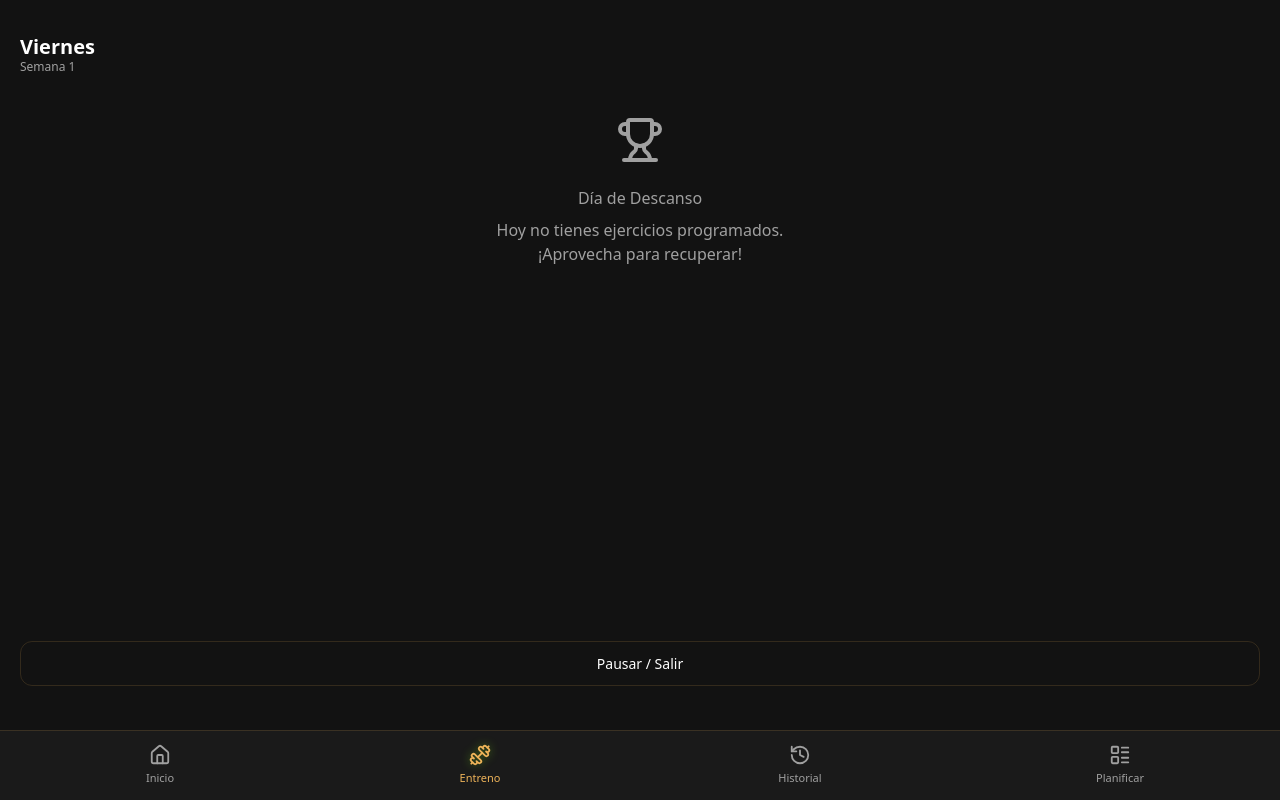
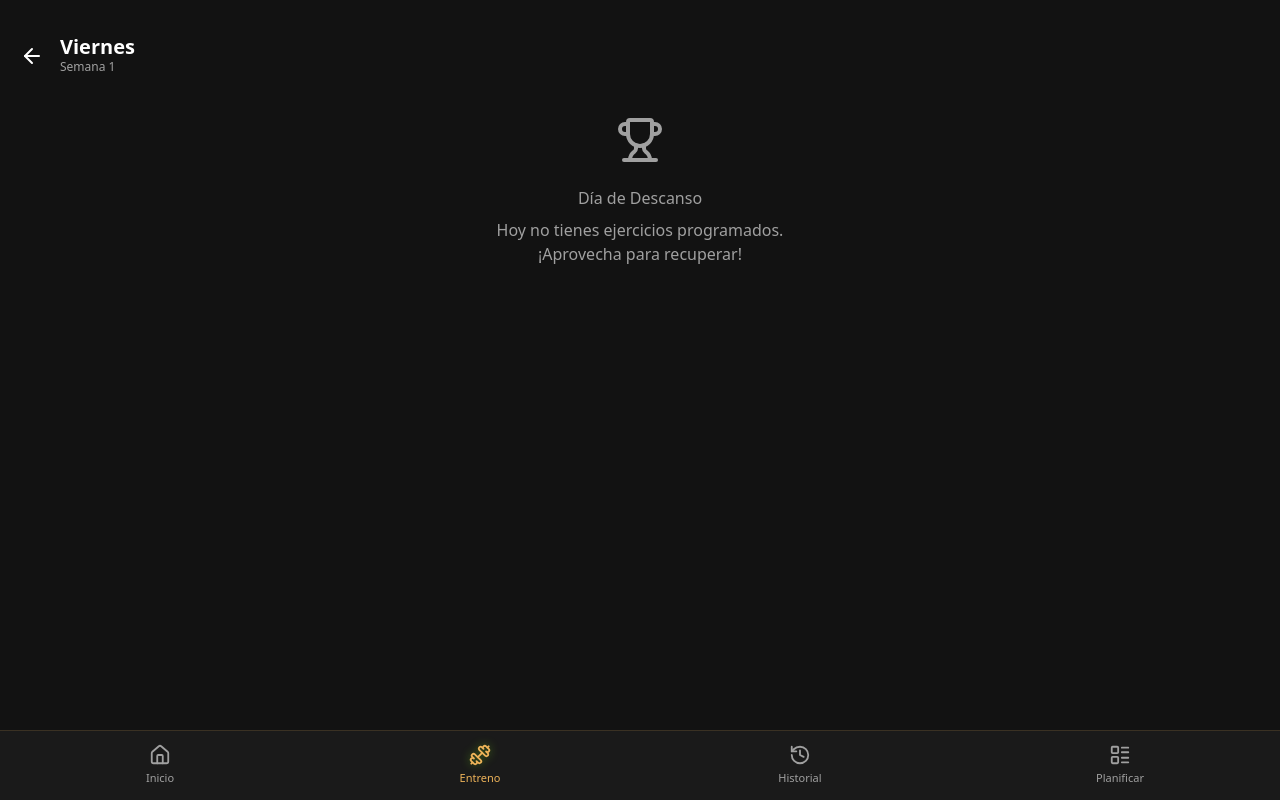
Before and after one commit to polfenollar/gymapp2, a React (Vite) app: page /gymapp2/workout in a window 1280 px wide. Built offline with nearby package versions, Linux system fonts and the light colour scheme.

Commit message:
feat(workout): replace pause button with top back arrow

```diff
--- a/src/views/ActiveWorkout.tsx
+++ b/src/views/ActiveWorkout.tsx
@@ -1,6 +1,6 @@
 import { useState, useEffect } from 'react';
 import { useNavigate } from 'react-router-dom';
-import { Play, Pause, RotateCcw, Trophy } from 'lucide-react';
+import { Play, Pause, RotateCcw, Trophy, ArrowLeft } from 'lucide-react';
 import { db, type ExerciseLibrary, type TrackedSet } from '../services/db';
 import { useAppStore } from '../store/useAppStore';
 import './ActiveWorkout.css';
@@ -425,11 +425,16 @@ export default function ActiveWorkout() {
         <div className="screen-padding workout-container fade-in">
             <div className="workout-topbar" style={{ flexDirection: 'column', alignItems: 'stretch' }}>
                 <div style={{ display: 'flex', justifyContent: 'space-between', alignItems: 'center' }}>
-                    <div className="workout-header-text">
-                        <h2 style={{ marginBottom: 0 }}>
-                            {['Lunes', 'Martes', 'Miércoles', 'Jueves', 'Viernes', 'Sábado', 'Domingo'][(new Date().getDay() === 0 ? 7 : new Date().getDay()) - 1]}
-                        </h2>
-                        <span className="text-secondary text-sm">Semana {currentWeek}</span>
+                    <div style={{ display: 'flex', alignItems: 'center', gap: '16px' }}>
+                        <button className="icon-btn" onClick={() => navigate('/dashboard')} style={{ margin: 0 }}>
+                            <ArrowLeft size={24} />
+                        </button>
+                        <div className="workout-header-text">
+                            <h2 style={{ marginBottom: 0 }}>
+                                {['Lunes', 'Martes', 'Miércoles', 'Jueves', 'Viernes', 'Sábado', 'Domingo'][(new Date().getDay() === 0 ? 7 : new Date().getDay()) - 1]}
+                            </h2>
+                            <span className="text-secondary text-sm">Semana {currentWeek}</span>
+                        </div>
                     </div>
                 </div>
 
@@ -476,11 +481,7 @@ export default function ActiveWorkout() {
                         Guardar y Volver
                     </button>
                 </div>
-            ) : (
-                <button className="secondary-btn bottom-fixed mt-24" onClick={() => navigate('/dashboard')} style={{ marginBottom: '24px' }}>
-                    Pausar / Salir
-                </button>
-            )}
+            ) : null}
         </div>
     );
 }
```
